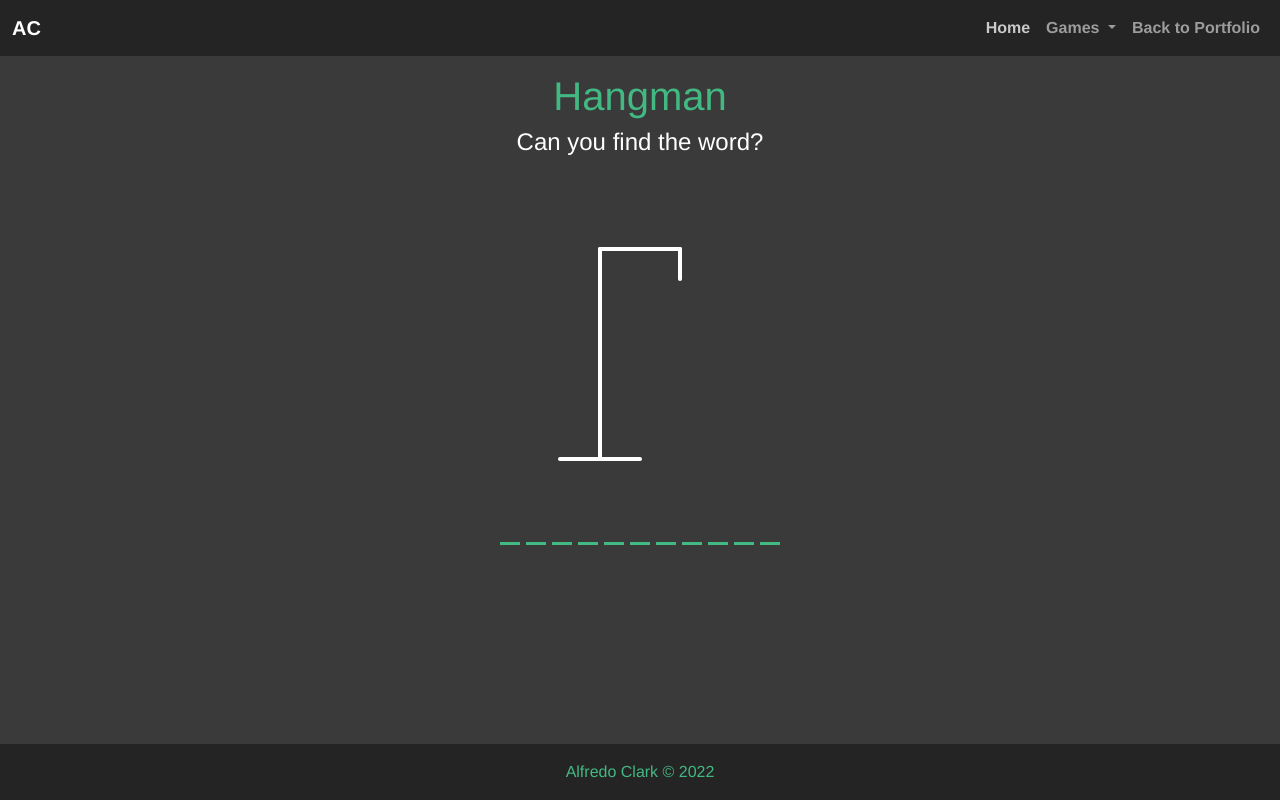
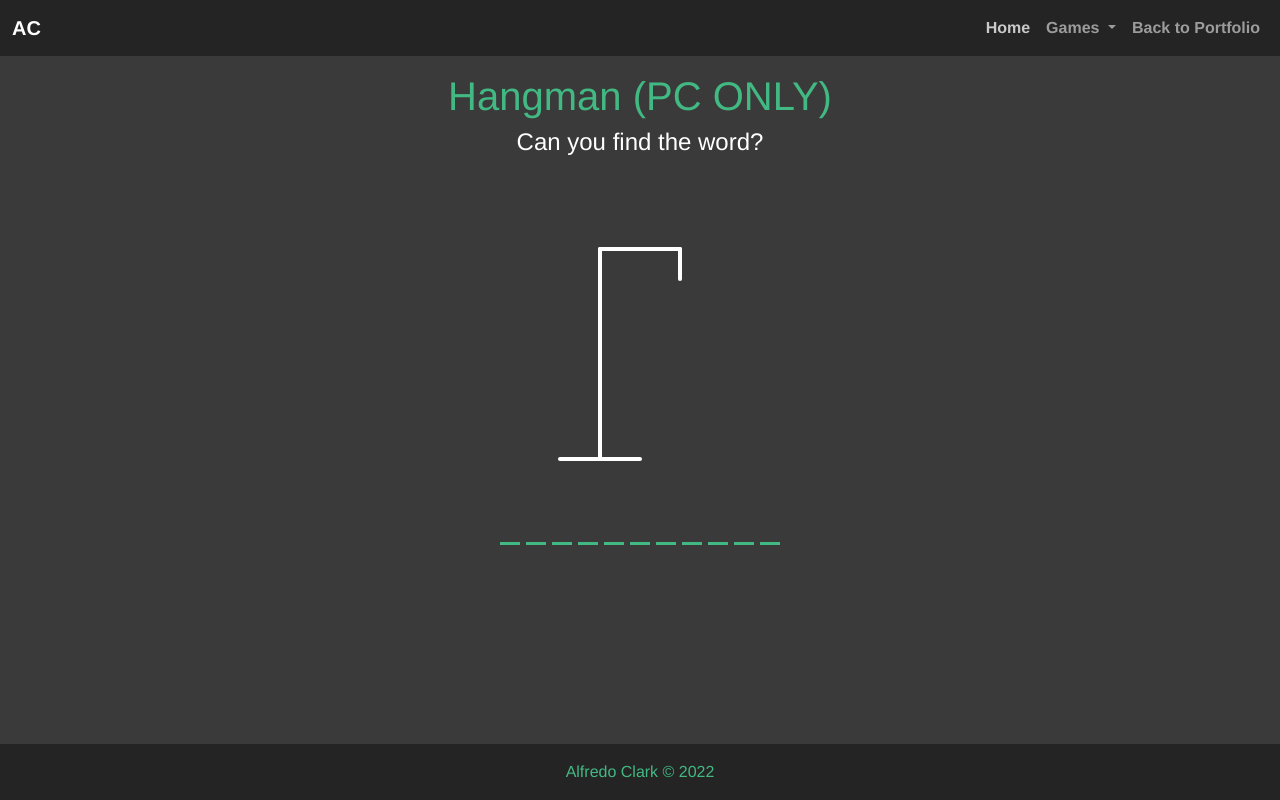
Before and after one commit to alfclark/game-zone, a Vue app: page /hangman in a window 1280 px wide. Built offline with nearby package versions, Linux system fonts and the light colour scheme.

Commit message:
PC only tag added

```diff
--- a/src/components/NavBar.vue
+++ b/src/components/NavBar.vue
@@ -49,7 +49,7 @@
               </li>
               <li>
                 <a class="dropdown-item" href="#"
-                  ><router-link to="/hangman">Hangman</router-link></a
+                  ><router-link to="/hangman">Hangman (PC ONLY)</router-link></a
                 >
               </li>
               <li>
--- a/src/components/hangman/GameComponent.vue
+++ b/src/components/hangman/GameComponent.vue
@@ -1,7 +1,7 @@
 <template>
   <div class="game-container">
     <div class="header">
-      <h1 class="title">Hangman</h1>
+      <h1 class="title">Hangman (PC ONLY)</h1>
       <h2>Can you find the word?</h2>
     </div>
     <div class="game">
```
